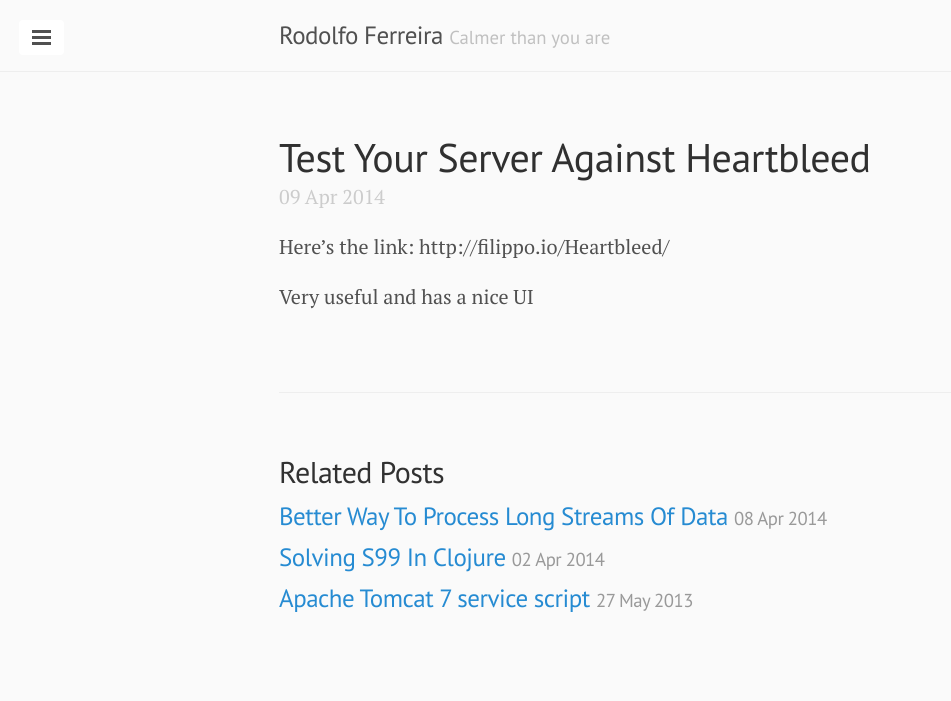
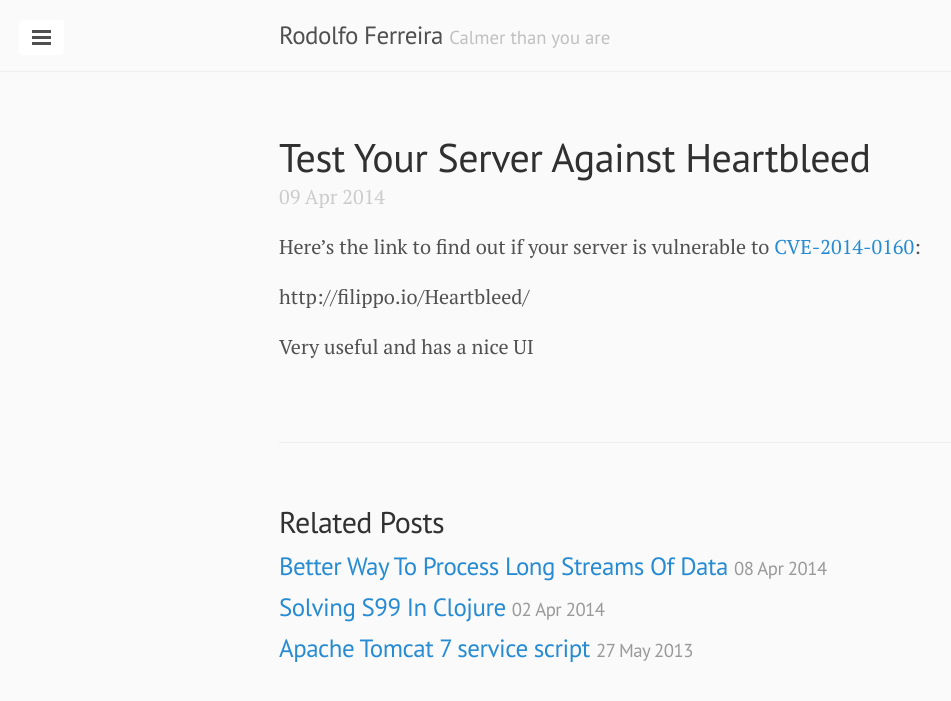
Before and after one commit to rodolfo42/rodolfo42.github.io, a Jekyll site: the page built from _posts/2014-04-09-test-your-server-against-heartbleed.md, in a window 1280 px wide. Shown: the top 701 px of the page, without its empty margins (1-952 px from the left). Built offline with Jekyll 4.4.1, drawn with Linux system fonts in a browser that asks for light colours; comment, search, counter and statistics services are not loaded.

Commit message:
Updated 2014-04-09-test-your-server-against-heartbleed.md

```diff
--- a/_posts/2014-04-09-test-your-server-against-heartbleed.md
+++ b/_posts/2014-04-09-test-your-server-against-heartbleed.md
@@ -1,7 +1,10 @@
 ---
 layout: post
+published: true
 ---
 
-Here's the link: http://filippo.io/Heartbleed/
+Here's the link to find out if your server is vulnerable to [CVE-2014-0160](http://heartbleed.com/):
+
+http://filippo.io/Heartbleed/
 
 Very useful and has a nice UI
```
